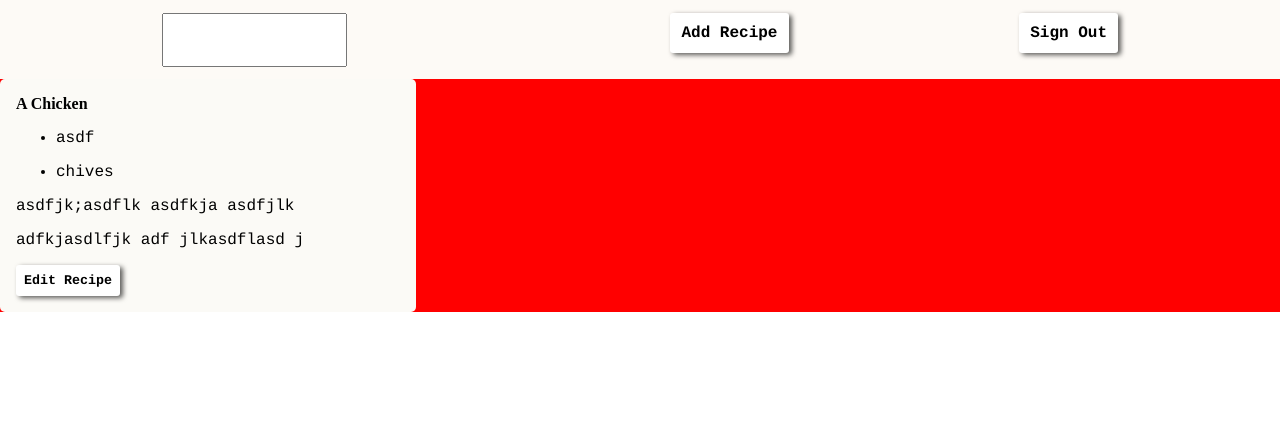
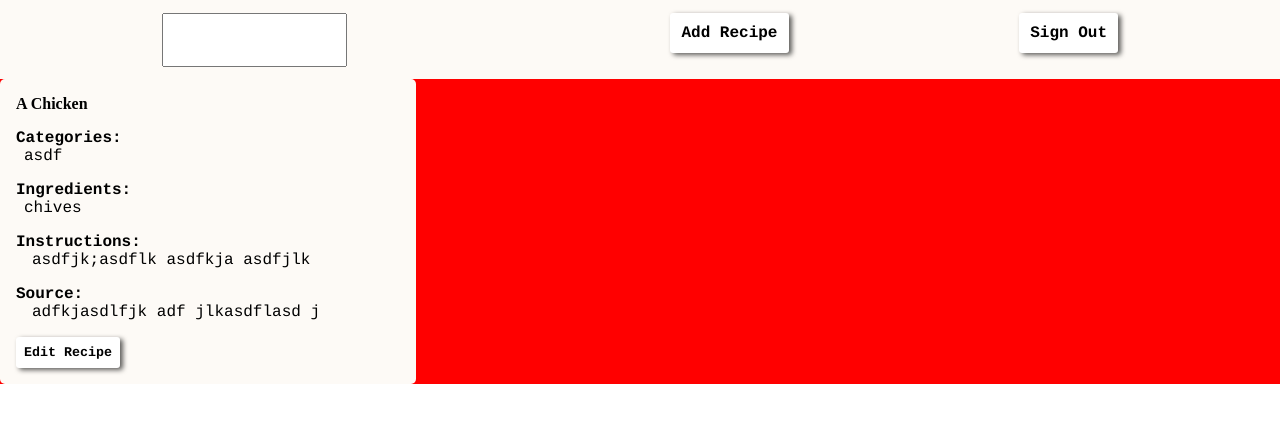
Before and after one commit to Lambda-Secret-Family-Recipes-5/client, a React (Create React App) app: page /recipes in a window 1280 px wide. Shown: the top 422 px of the page. Built offline with nearby package versions, Linux system fonts and the light colour scheme.

Commit message:
Styled Recipe cards

```diff
--- a/src/components/Recipe.js
+++ b/src/components/Recipe.js
@@ -3,7 +3,7 @@ import EditRecipe from "./EditRecipe";
 import styled from "styled-components";
 
 const RecipeCard = styled.div`
-  background: #fbfaf6;
+  background: #fdfaf6;
   width: 30%;
   border-radius: 5px;
   padding: 1rem;
@@ -32,6 +32,27 @@ const EditButton = styled.button`
   }
 `;
 
+const RecipeList = styled.ul`
+  padding: 0;
+  &>li {
+    list-style-type: none;
+    margin-left: 0.5rem;
+  }
+  &>li.list-title {
+    margin-left: 0;
+    font-weight: 600;
+  }
+`;
+
+const RecipeFieldTitle = styled.p`
+  font-weight: 600;
+  margin: 0
+`;
+
+const RecipeFieldText = styled.p`
+  margin: 0 0 1rem 1rem;
+`;
+
 export default function Recipe({category, ingredients, instructions, source, title}) {
   const [editing, setEditing] = useState(false);
 
@@ -46,7 +67,8 @@ export default function Recipe({category, ingredients, instructions, source, tit
     (
       <div className="recipe-container">
         <RecipeTitle>{title}</RecipeTitle>
-        <ul>
+        <RecipeList>
+          <li className="list-title">Categories:</li>
           {
             category.map(cat => {
               return (
@@ -54,8 +76,9 @@ export default function Recipe({category, ingredients, instructions, source, tit
               );
             })
           }
-        </ul>
-        <ul>
+        </RecipeList>
+        <RecipeList>
+          <li className="list-title">Ingredients:</li>
           {
             ingredients.map(ingredient => {
               return (
@@ -63,9 +86,11 @@ export default function Recipe({category, ingredients, instructions, source, tit
               );
             })
           }
-        </ul>
-        <p>{instructions}</p>
-        <p>{source}</p>
+        </RecipeList>
+        <RecipeFieldTitle>Instructions: </RecipeFieldTitle>
+        <RecipeFieldText>{instructions}</RecipeFieldText>
+        <RecipeFieldTitle>Source: </RecipeFieldTitle>
+        <RecipeFieldText>{source}</RecipeFieldText>
         <EditButton onClick={editRecipe}>Edit Recipe</EditButton>
       </div>
     )}
```
